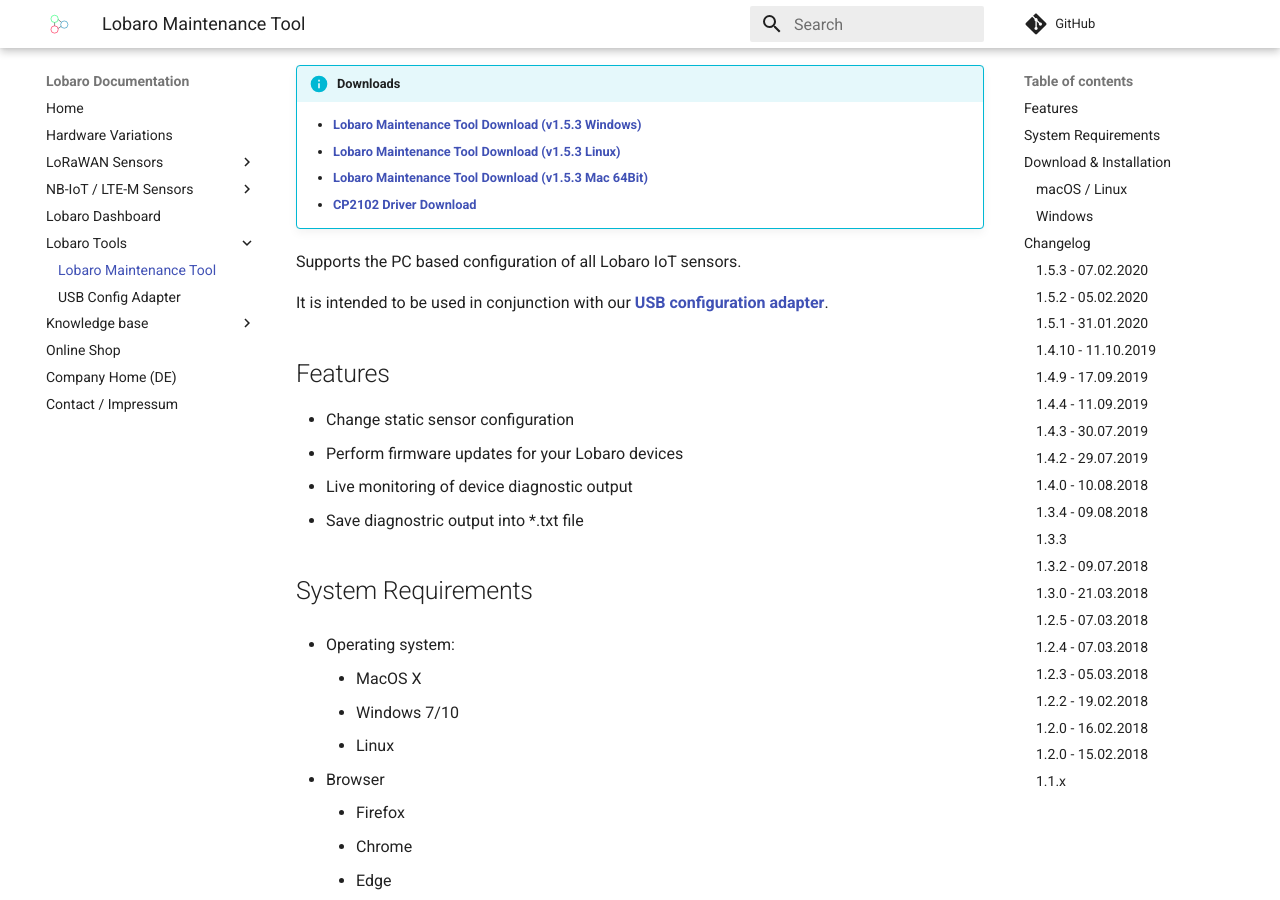
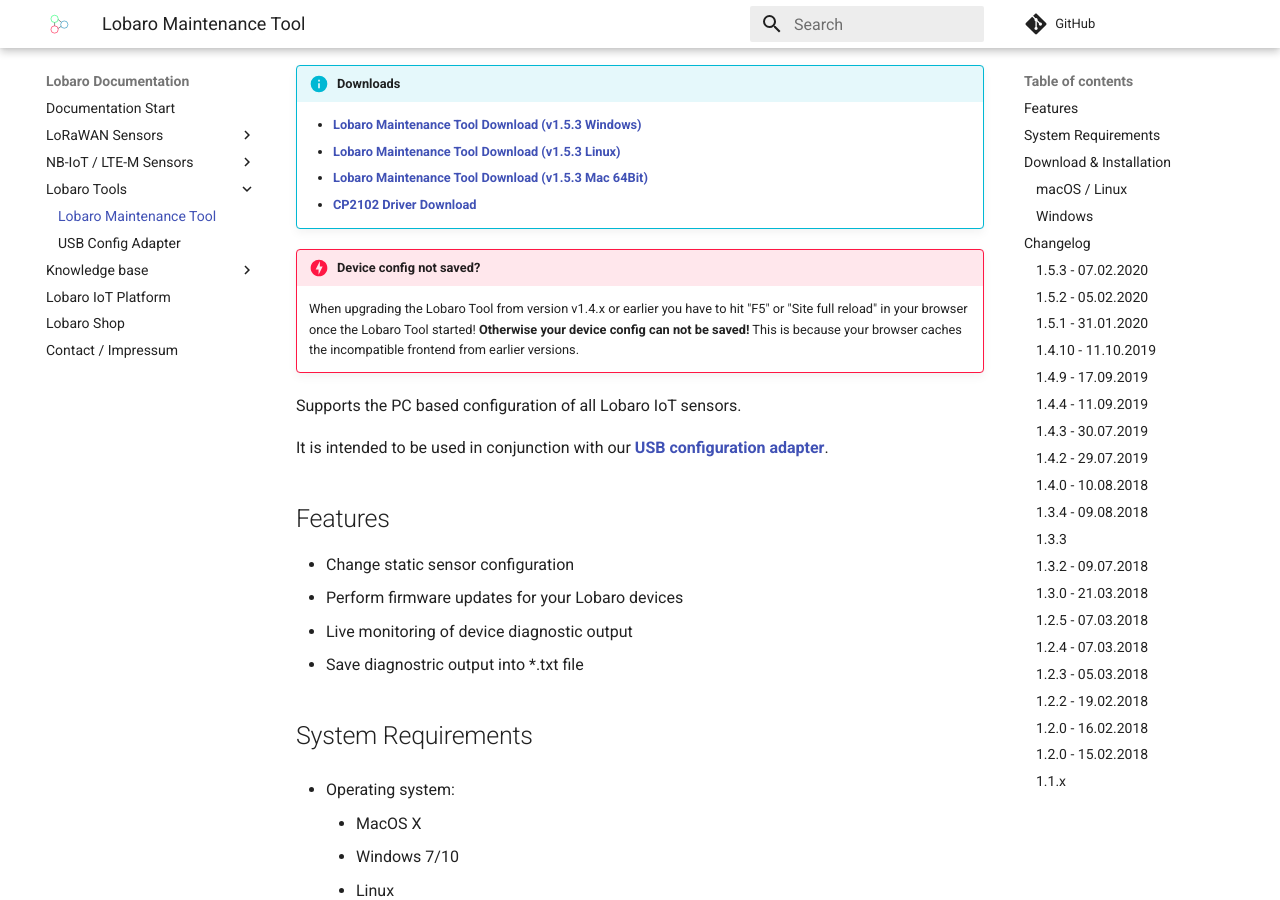
Before and after one commit to Lobaro/docs, an MkDocs documentation site: the page built from docs/tools/lobaro-tool.md, in a window 1280 px wide and 900 px high, scrolled down 553 px. Built offline with MkDocs 1.6.1 and Material for MkDocs 9.7.7, drawn with Linux system fonts in a browser that asks for light colours; a script that is not in the unit is left out; comment, search, counter and statistics services are not loaded.

Commit message:
add warning to lobaro tool download, rearange menu

```diff
--- a/docs/tools/lobaro-tool.md
+++ b/docs/tools/lobaro-tool.md
@@ -7,6 +7,10 @@
     * [**Lobaro Maintenance Tool Download (v1.5.3 Linux)**](https://github.com/lobaro/flash-tool-release/releases/download/1.5.3/lobaro-tool-linux){: target="_blank"}
     * [**Lobaro Maintenance Tool Download (v1.5.3 Mac 64Bit)**](https://github.com/lobaro/flash-tool-release/releases/download/1.5.3/lobaro-tool-mac64){: target="_blank"}
     * [**CP2102 Driver Download**](https://www.silabs.com/products/development-tools/software/usb-to-uart-bridge-vcp-drivers){: target="_blank"}
+
+!!! danger "Device config not saved?"
+    When upgrading the Lobaro Tool from version v1.4.x or earlier you have to hit "F5" or "Site full reload" in your browser once the Lobaro Tool started!
+    **Otherwise your device config can not be saved!** This is because your browser caches the incompatible frontend from earlier versions.
 
 Supports the PC based configuration of all Lobaro IoT sensors.
 
--- a/mkdocs.yml
+++ b/mkdocs.yml
@@ -58,8 +58,7 @@
 extra_javascript:
   - "js/mermaid.min.js"
 nav:
-  - Home: index.md
-  - Hardware Variations: hardware.md
+  - Documentation Start: index.md
   - LoRaWAN Sensors:
       - wMBUS Bridge:
           - Manual: lorawan-sensors/wmbus-lorawan/index.md
@@ -91,17 +90,16 @@
           - Firmware & Changelog: lorawan-sensors/environment-lorawan/firmware.md
   - NB-IoT / LTE-M Sensors:
       - wMBus Gateway: nbiot-sensors/wmbus-nbiot/index.md
-  - Lobaro Dashboard: dashboard/index.md
   - Lobaro Tools:
       - Lobaro Maintenance Tool: tools/lobaro-tool.md
       - USB Config Adapter: tools/usb-config-adapter.md
   - Knowledge base:
+      - Hardware Variations: hardware.md
       - CRON Expressions: background/cron-expressions.md
       - LoRaWAN: background/lorawan.md
       - OBIS Codes: background/obis-codes.md
       - WEEE Disposal: background/weee-disposal.md
   #    - Company Home: https://www.lobaro.com/lobaro-iot-produkte-dienste/
-
-  - Online Shop: https://www.lobaro-shop.com/
-  - Company Home (DE): https://www.lobaro.com/
+  - Lobaro IoT Platform: dashboard/index.md
+  - Lobaro Shop: https://www.lobaro-shop.com/
   - Contact / Impressum: https://www.lobaro.com/contact/
```
Also changed, not shown: docs/dashboard/index.md (+3 -3 lines).
